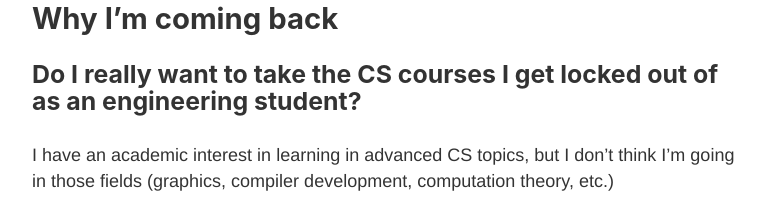
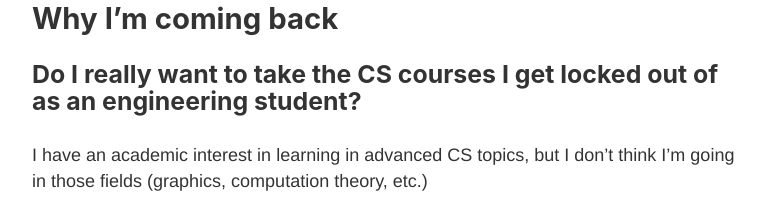
Before and after one commit to alainlou/website, a Gatsby site: page /blog/2020-09-09 in a window 1280 px wide. Shown: the part 1890-2107 px from the top of the page, without its empty margins (251-1019 px from the left). Built offline with nearby package versions, Linux system fonts and the light colour scheme; Gatsby itself is replaced by a stand-in of ours.

Commit message:
you can do compilers with ECE

```diff
--- a/static/blog/2020-09-09.md
+++ b/static/blog/2020-09-09.md
@@ -39,7 +39,7 @@ Engineering classes have lab components, CS/math courses usually don’t. Engine
 
 ## Why I’m coming back
 ### Do I really want to take the CS courses I get locked out of as an engineering student?
-I have an academic interest in learning in advanced CS topics, but I don’t think I’m going in those fields (graphics, compiler development, computation theory, etc.)
+I have an academic interest in learning in advanced CS topics, but I don’t think I’m going in those fields (graphics, computation theory, etc.)
 ### What teaching style do I enjoy more?
 Maybe it’s because I’ve been “institutionalized” as an engineering student, but I prefer more class time and less time spent on huge assignments.
 ### Graduation delay vs. course load?
```
